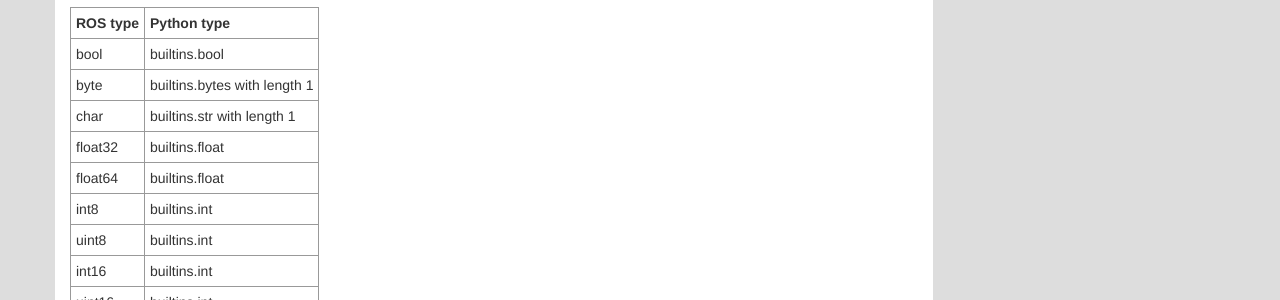
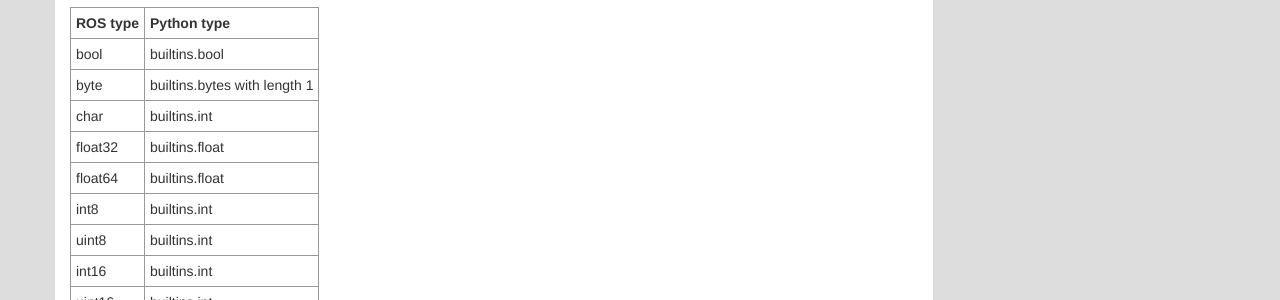
Before and after one commit to ros2/design, a Jekyll site: the page built from articles/114_generated_interfaces_python.md, in a window 1280 px wide and 900 px high, scrolled down 851 px. Shown: the part 152-452 px from the top of the window. Built offline with Jekyll 4.4.1, drawn with Linux system fonts in a browser that asks for light colours; nearby versions of some CDN libraries.

Commit message:
char now maps to int in python
Signed-off-by: Mikael Arguedas <mikael.arguedas@gmail.com>

```diff
--- a/articles/114_generated_interfaces_python.md
+++ b/articles/114_generated_interfaces_python.md
@@ -59,7 +59,7 @@ The Python module `<package_name>.msg` / `<package_name>.srv` exports all messag
 | -------- | ---------------------------- |
 | bool     | builtins.bool                |
 | byte     | builtins.bytes with length 1 |
-| char     | builtins.str with length 1   |
+| char     | builtins.int                 |
 | float32  | builtins.float               |
 | float64  | builtins.float               |
 | int8     | builtins.int                 |
```
